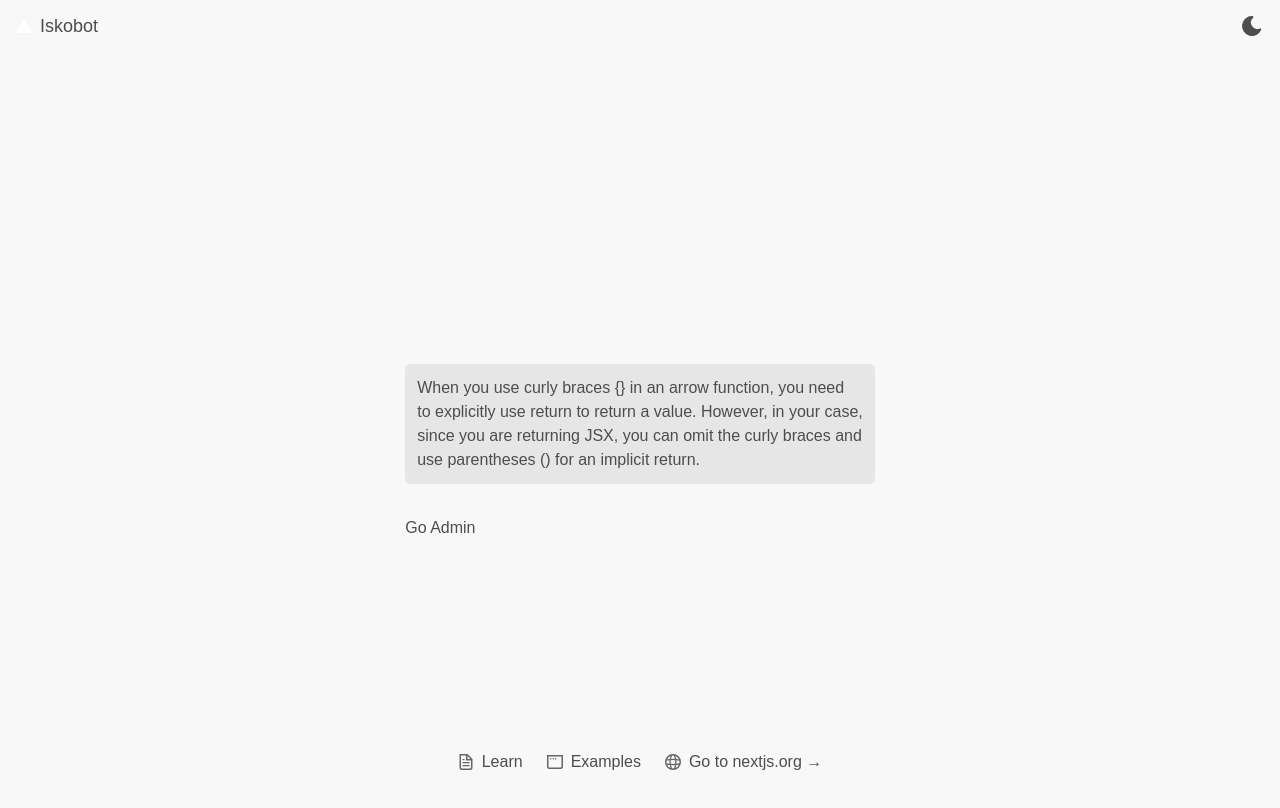
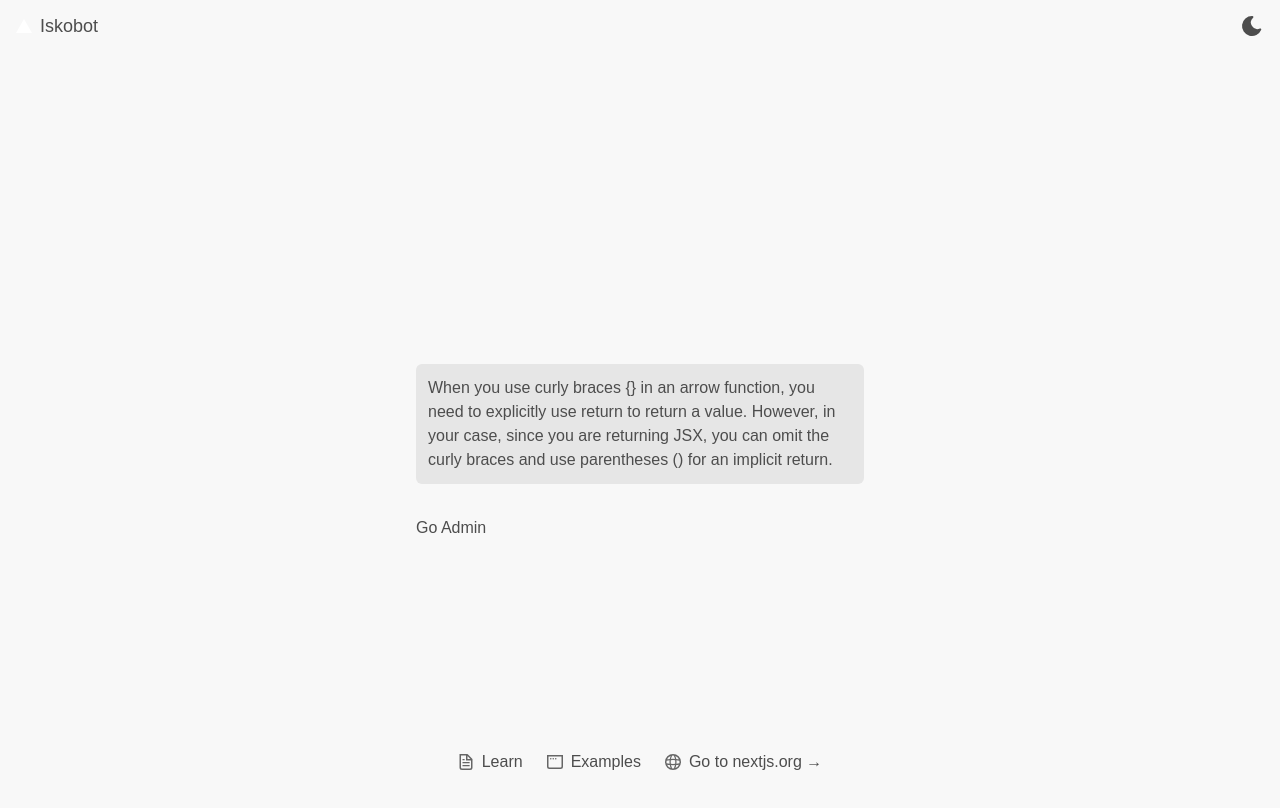
Before and after one commit to SiegfredLorelle/iskobot-ui, a Next.js app: page / in a window 1280 px wide. Shown: the top 808 px of the page. Built offline with nearby package versions, Linux system fonts and the light colour scheme.

Commit message:
Use styles instead of chunking for text in chatbox

```diff
--- a/src/app/(chat)/components/ChatBox.tsx
+++ b/src/app/(chat)/components/ChatBox.tsx
@@ -1,12 +1,13 @@
+import ChatBubble from "./ChatBubble";
+
+interface ChatBoxProps {
+  text: string;
+}
+
 export default function ChatBox({ text }: ChatBoxProps) {
-  // Regular expression to split text into chunks, keeping whole words
-  const textChunks = text.match(/(?:\S+\s*){1,12}/g) || [];
-
   return (
-    <div className="p-3 bg-primary text-text rounded-md">
-      {textChunks.map((chunk, index) => (
-        <p key={index}>{chunk}</p>
-      ))}
+    <div className="p-3 bg-primary text-text rounded-md max-w-md">
+      {<p>{text}</p>}
     </div>
   );
 }
--- a/src/app/(chat)/components/ChatBubble.tsx
+++ b/src/app/(chat)/components/ChatBubble.tsx
@@ -1,7 +1,6 @@
 export default function ChatBubble() {
   return (
-    <div className="">
-
+    <div className="rounded-full">
     </div>
   );
 }
```
